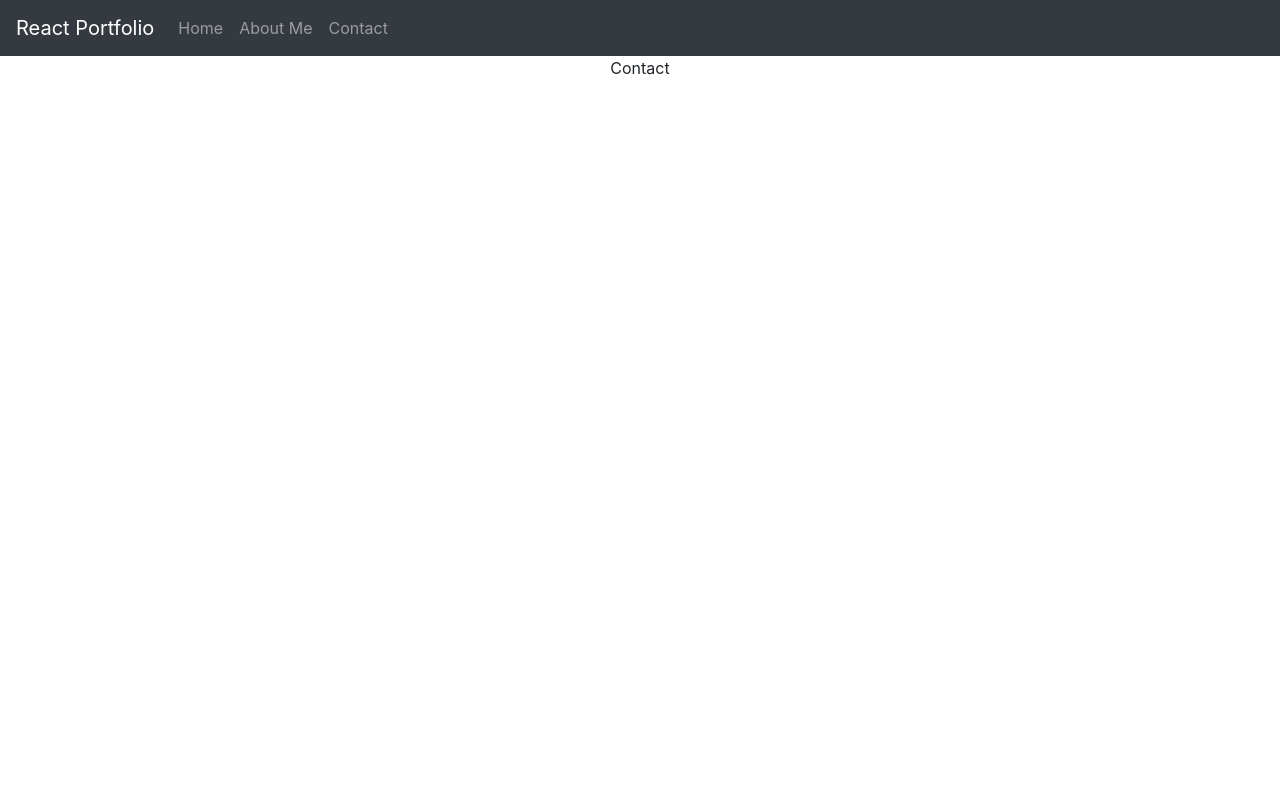
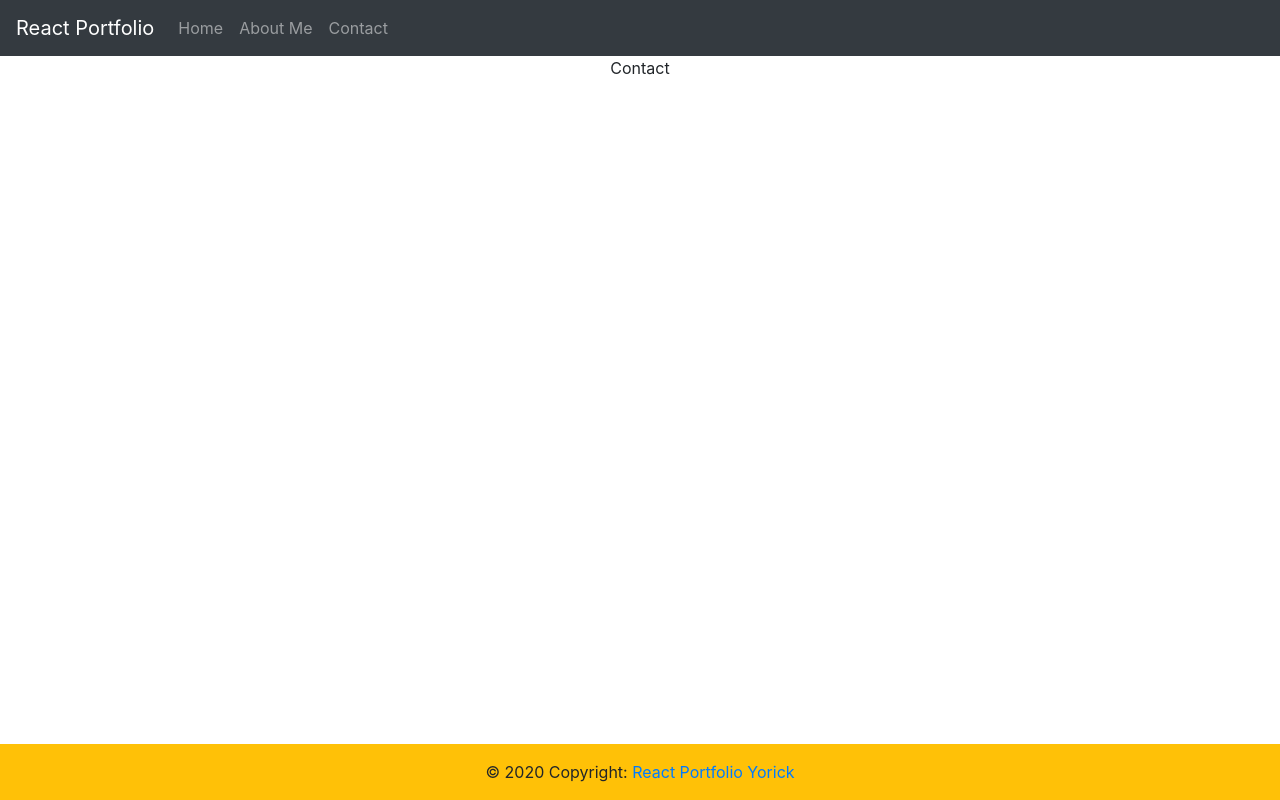
Before and after one commit to YorickVdVenne/react-portfolio, a React (Create React App) app: page /contact in a window 1280 px wide. Built offline with nearby package versions, Linux system fonts and the light colour scheme.

Commit message:
Added Footer

```diff
--- a/src/App.js
+++ b/src/App.js
@@ -3,6 +3,7 @@ import './App.css';
 import { BrowserRouter as Router, Switch, Route } from "react-router-dom";
 
 import { Header } from './components/Header'
+import { Footer } from './components/Footer'
 
 import { Home } from './pages/Home'
 import { About } from './pages/About'
@@ -20,7 +21,7 @@ function App() {
           <Route path="/contact" exact component={Contact}/>
         </Switch>
       </div>
-
+        <Footer />
     </Router>
   );
 }
--- /dev/null
+++ b/src/components/Footer.js
@@ -0,0 +1,13 @@
+import React from 'react'
+
+export const Footer = () => {
+    return (
+        <footer class="page-footer font-small bg-warning mt-3 fixed-bottom">
+
+            <div class="footer-copyright text-center py-3">© 2020 Copyright:
+                <a href="https://regiolab.turd.me/"> React Portfolio Yorick</a>
+            </div>
+
+        </footer>
+    )
+}
```
